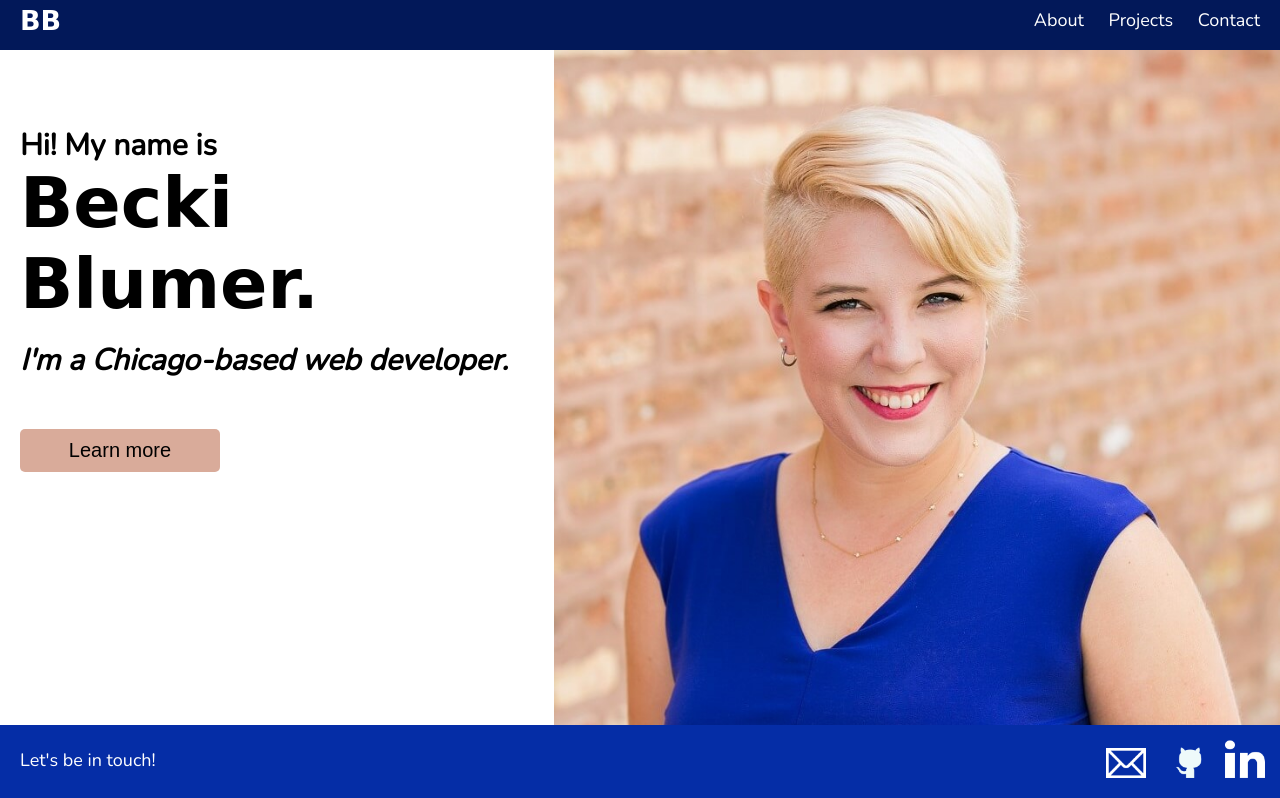
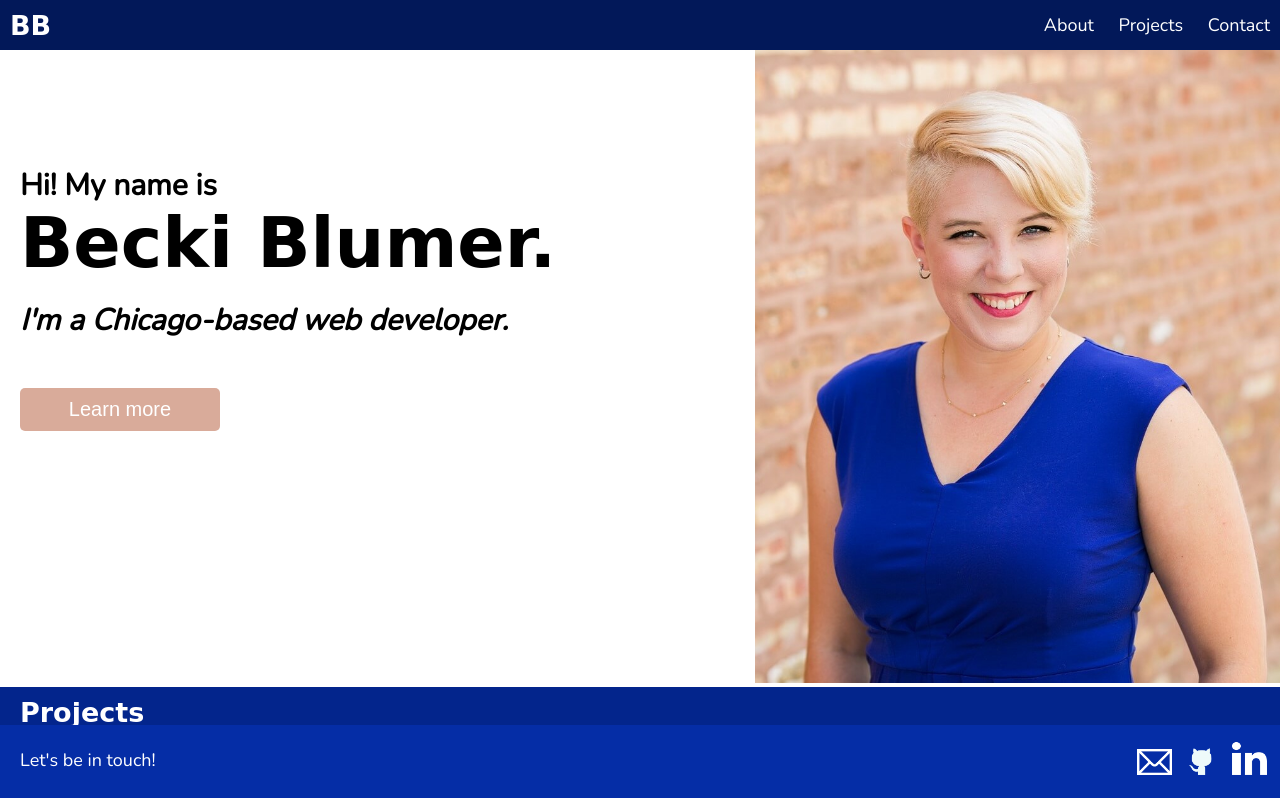
Before and after one commit to beckibloom/portfolio, a plain HTML site: page index.html in a window 1280 px wide. Shown: the top 798 px of the page. Drawn offline with nearby package versions, Linux system fonts and the light colour scheme; a web font is replaced by a local one.

Commit message:
updated styling for desktop

```diff
--- a/index.html
+++ b/index.html
@@ -13,9 +13,10 @@
             <li><h2>BB</h2></li>
             <li>
                 <img src="hamburger-menu.png" alt="Menu" class="menu-icon">
-                <span class="nav-link">About</span>
-                <span class="nav-link">Projects</span>
-                <span class="nav-link">Contact</span>
+                <span class="nav-link"><a href="">About</a></span>
+                <span class="nav-link"><a href="#Projects">
+                    Projects</a></span>
+                <span class="nav-link"><a href="#Contact">Contact</a></span>
             </li>
         </ul>
     </nav>
@@ -25,7 +26,7 @@
                 <h3>Hi! My name is</h2>
                 <h1>Becki Blumer.</h1>
                 <h3 class="subtitle">I'm a Chicago-based web developer.</h3>
-                <button>Learn more</button>
+                <button><a name="About">Learn more</a></button>
             </div>
             <div class="hero-image">
                 <img src="Becki Blumer Portraits Headshots Chicago-3673-resized.jpg" alt="Becki Blumer headshot photograph" class="photo-fade">
@@ -35,6 +36,7 @@
 
         <section>
             <header>
+                <a name="Projects"></a>
                 <h2>Projects</h2>
             </header>
             <div class="projects">
@@ -56,6 +58,7 @@
         </section>
 
         <footer>
+            <a name="Contact"></a>
             <ul>
                 <li>Let's be in touch!</li>
                 <li class="icon-menu">
--- a/main.css
+++ b/main.css
@@ -47,6 +47,11 @@ h2 {
 
 .nav-link {
     display:none;
+}
+
+a {
+   color:white;
+   text-decoration:none;
 }
 
 /*Styles for hero*/
@@ -216,14 +221,10 @@ footer ul {
 }
 
 .footer-icon {
-    width: 40px;
+    width: 35px;
     -webkit-filter:invert(1);
     filter:invert(1);
-    margin-right:10px;
-}
-
-.email {
-    margin-right:20px;
+    margin-right:8px;
 }
 
 /* Optimizing for horizontal mobile */
@@ -249,6 +250,10 @@ footer ul {
 
 /* Optimizing for tablet and wider */
 @media only screen and (min-width:700px) {
+    nav {
+        padding:10px;
+    }
+
     .menu-icon {
         display:none;
     }
@@ -273,7 +278,7 @@ footer ul {
         font-size:25px;
     }
 
-    /* .subtitle {
-        margin-bottom:100px;
-    } */
+    .hero-image {
+        max-width:525px;
+    }
 }
```
